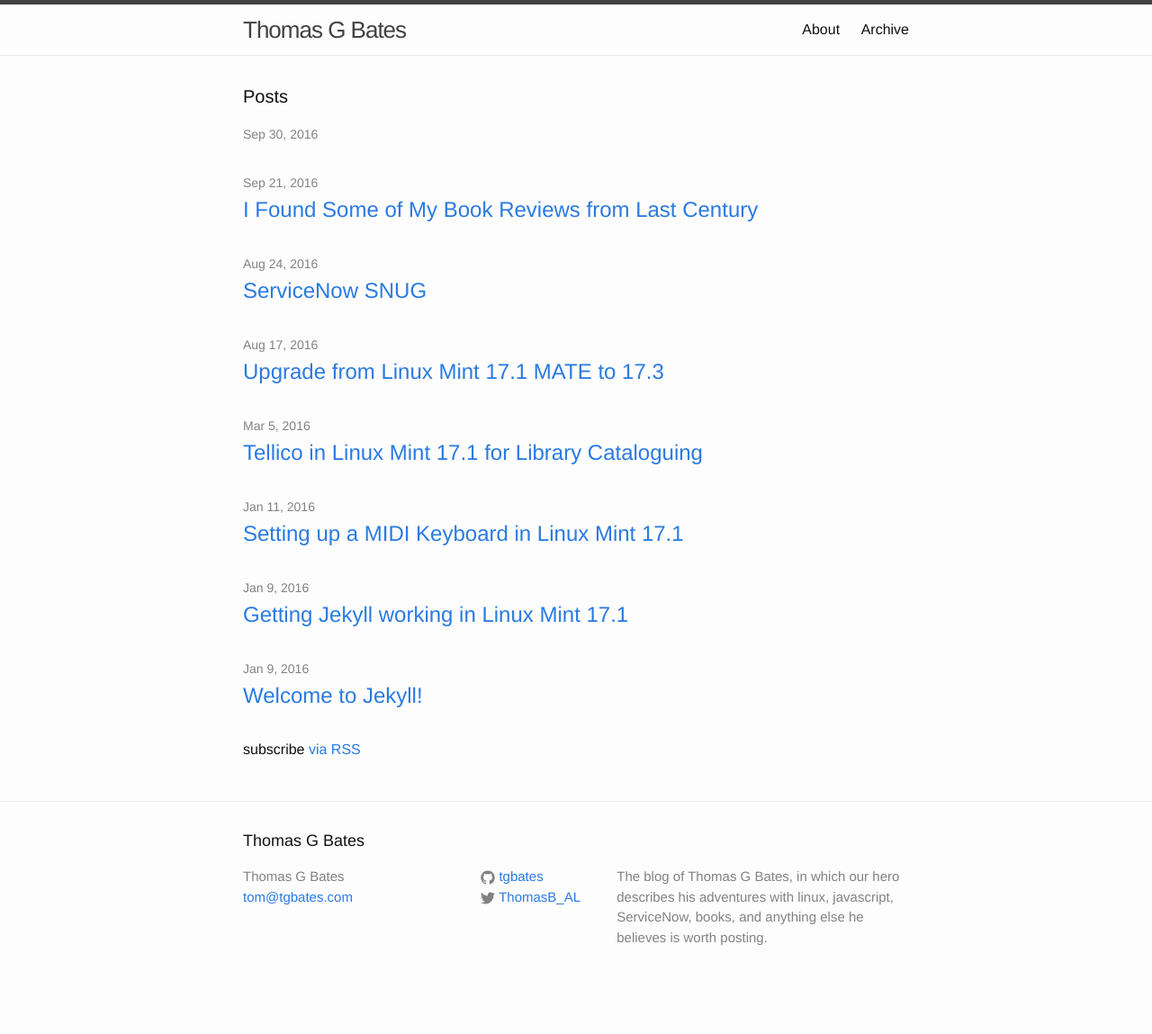
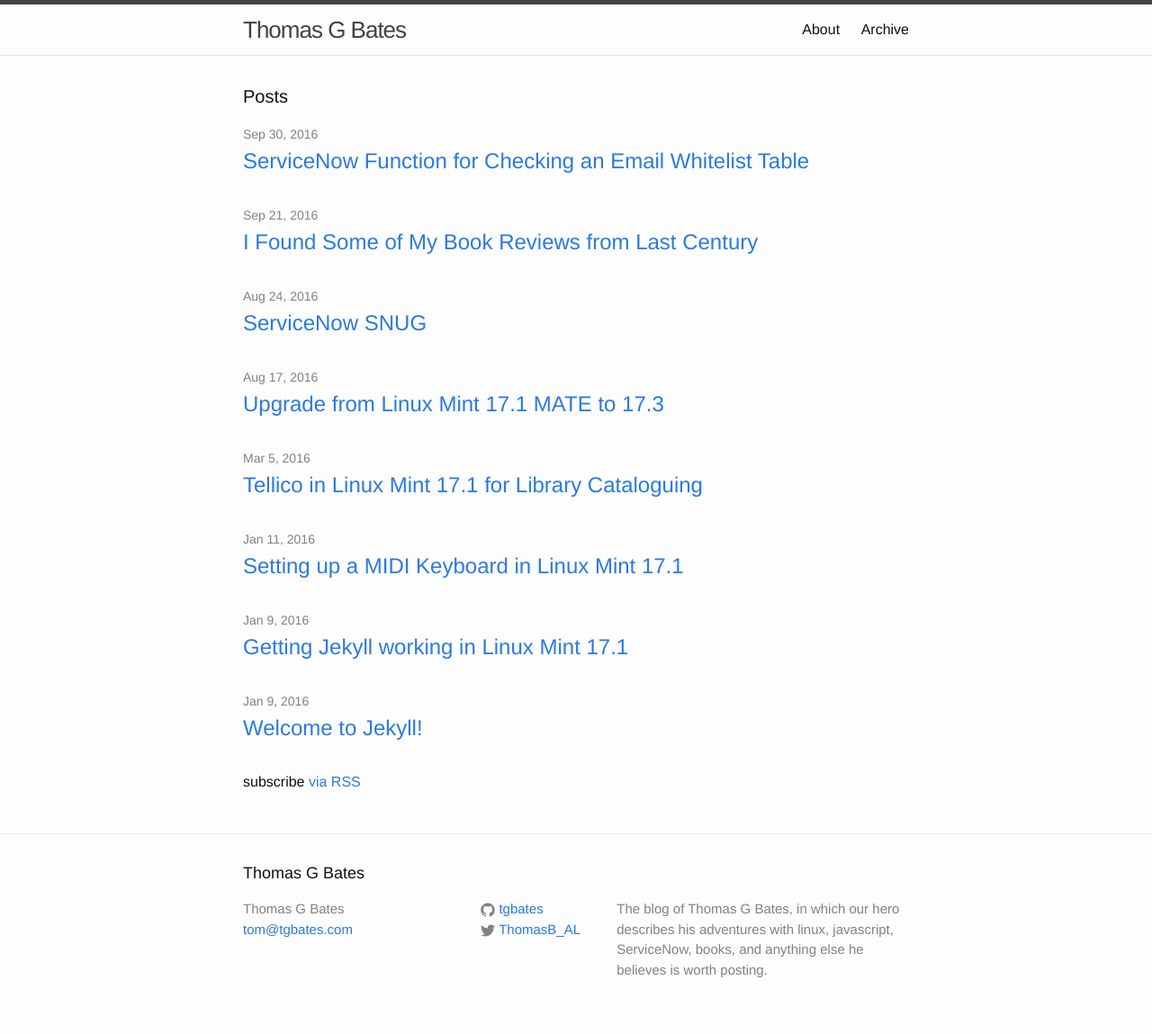
Before and after one commit to tgbates/tgbates.github.io, a Jekyll site: the page built from index.html, in a window 1280 px wide. Shown: the whole page at 90% size. Built offline with Jekyll 4.4.1, drawn with Linux system fonts in a browser that asks for light colours; before the commit the page ends 1113 px from its top, so only the background shows below that.

Commit message:
title correction to remove extra :

```diff
--- a/_posts/2016-09-30-function-for-checking-an-email-whitelist-table.markdown
+++ b/_posts/2016-09-30-function-for-checking-an-email-whitelist-table.markdown
@@ -1,6 +1,6 @@
 ---
 layout: post
-title: ServiceNow: Function for Checking an Email Whitelist Table
+title: ServiceNow Function for Checking an Email Whitelist Table
 date: 2016-09-30 08:00:00 -0600
 category: servicenow
 tags: [servicenow, javascript]
```
Also changed, not shown: 2 other files.
